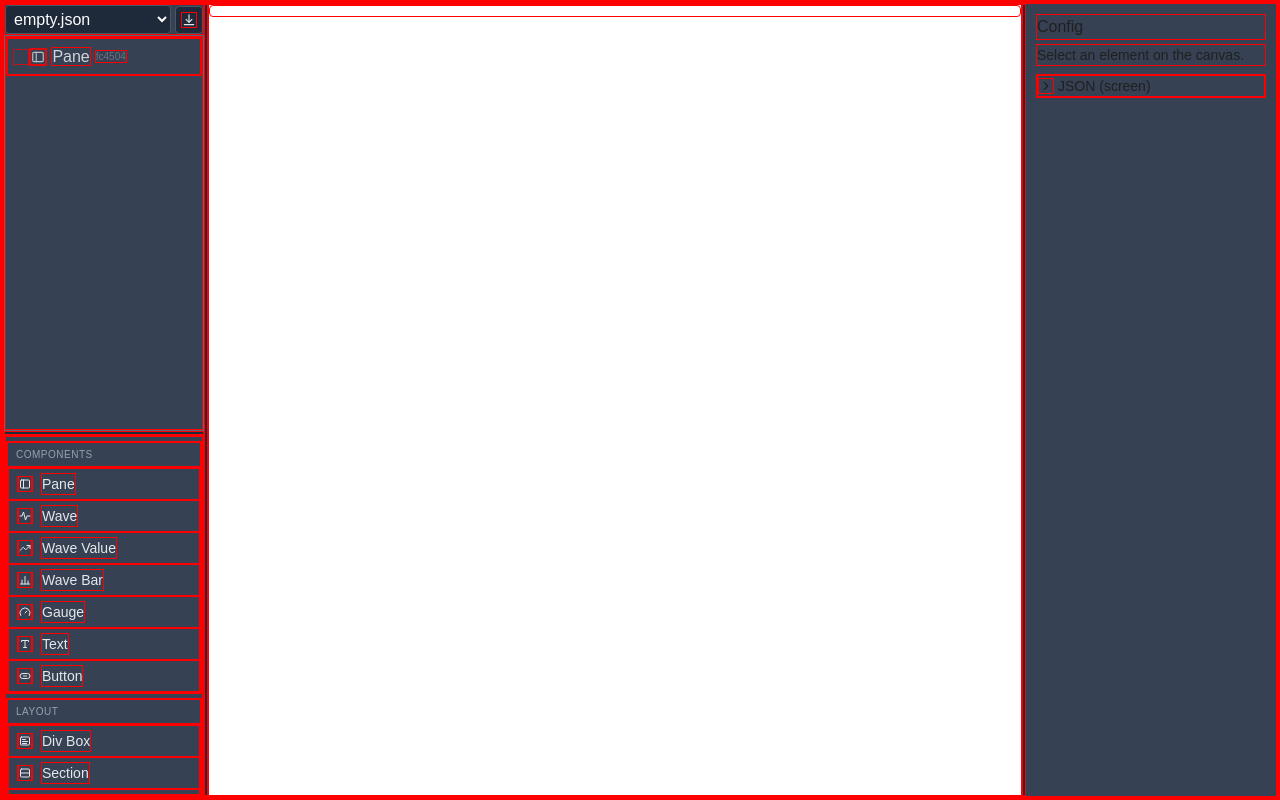
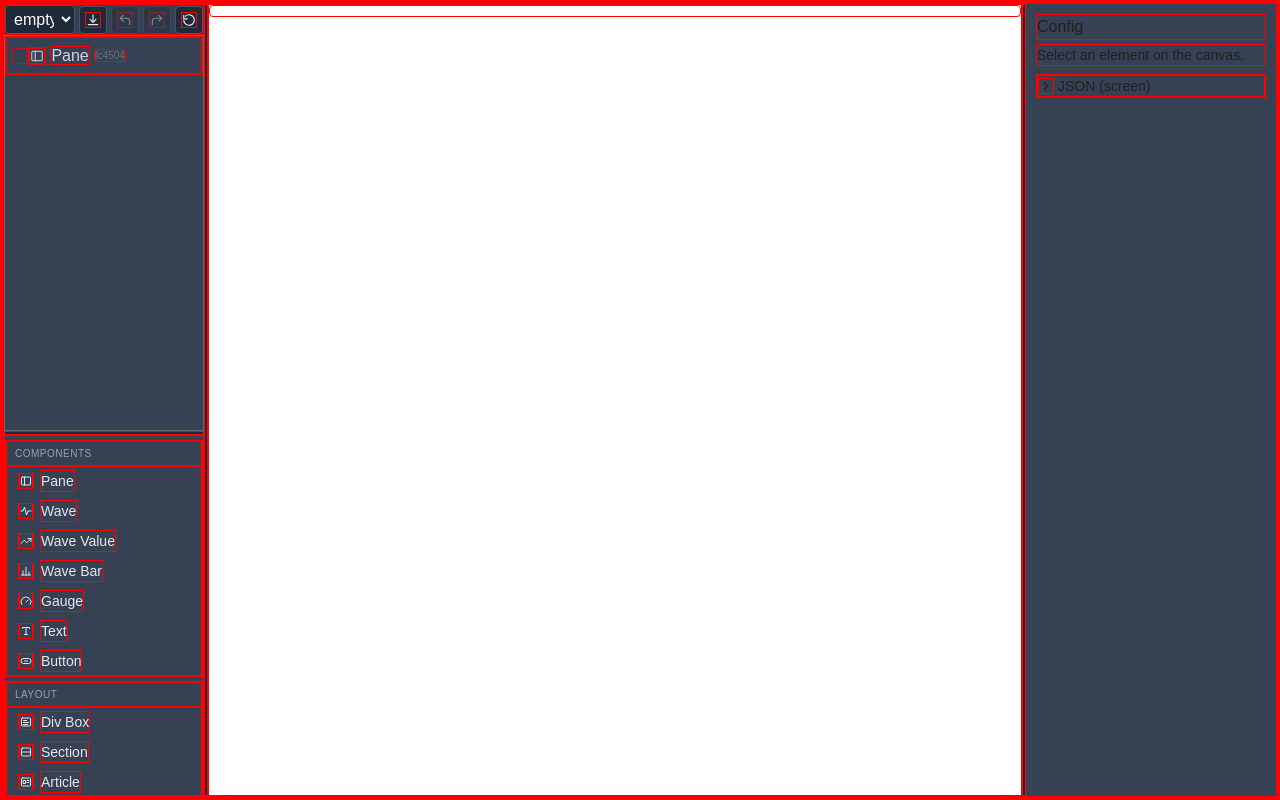
Before and after one commit to sonicdelay/mtcms, a React (Vite) app in the folder vp1/: page / in a window 1280 px wide. Built offline with nearby package versions, Linux system fonts and the light colour scheme.

Commit message:
fix: a lot

```diff
--- a/vp1/src/App.tsx
+++ b/vp1/src/App.tsx
@@ -4,7 +4,7 @@ import type { Node } from "./types";
 import renderNode from "./renderNode";
 import { renderEditable, useDragDrop } from "./editor/dragDrop";
 import { useWaveStore } from "./store";
-import Editor from "./components/editor/Editor";
+import Editor, { type EditorEvent } from "./components/editor/Editor";
 import Config from "./components/editor/Config";
 import SdSplitHandle, { HANDLE_WIDTH } from "./components/SdSplitHandle";
 import { useHistory } from "./editor/History";
@@ -205,8 +205,27 @@ const App = () => {
   const resizeConfig = (deltaX: number) =>
     setPanelWidths({ config: panels.config + deltaX });
 
-  const handleEditorEvents = (...args: unknown[]) => {
-    console.log("Editor event:", ...args);
+  const handleEditorEvent = (event: EditorEvent) => {
+    switch (event.type) {
+      case "layoutChange":
+        handleLayoutChange(event.payload);
+        break;
+      case "selectNode":
+        select(event.payload);
+        break;
+      case "moveNode":
+        moveNodeInTree(event.payload.dragId, event.payload.target);
+        break;
+      case "undo":
+        undo();
+        break;
+      case "redo":
+        redo();
+        break;
+      case "resetLayout":
+        resetLayout();
+        break;
+    }
   };
 
   return (
@@ -214,19 +233,13 @@ const App = () => {
       {edit && (
         <>
           <Editor
-            onEvent={handleEditorEvents}
+            onEvent={handleEditorEvent}
             selectedLayout={selectedLayout}
-            onLayoutChange={handleLayoutChange}
             style={{ width: panels.editor }}
             tree={tree}
             selectedId={selectedId}
-            onSelectNode={select}
-            onMoveNode={moveNodeInTree}
             canUndo={canUndo}
             canRedo={canRedo}
-            onUndo={undo}
-            onRedo={redo}
-            onResetLayout={resetLayout}
           />
           <SdSplitHandle
             label="Resize editor panel"
--- a/vp1/src/components/editor/Editor.tsx
+++ b/vp1/src/components/editor/Editor.tsx
@@ -1,4 +1,10 @@
-import { type CSSProperties, useEffect, useRef, useState } from "react";
+import {
+  type CSSProperties,
+  type ReactNode,
+  useEffect,
+  useRef,
+  useState,
+} from "react";
 import { layouts, loadLayouts } from "../../layoutTree";
 import type { Node } from "../../types";
 import { palette, paletteGroups } from "../../editor/registry";
@@ -9,34 +15,51 @@ import SdTree, {
   type TreeItemState,
 } from "../SdTree";
 import { isDroppable } from "../../editor/registry";
-import { sdButtonObject } from "../SdButton";
 import SdSplitHandle from "../SdSplitHandle";
 
 const DEFAULT_TREE_SHARE = 0.5;
 const MIN_TREE_SHARE = 0.15;
 
+/**
+ * Every interaction the Editor reports to its host, shaped like a
+ * `ComponentEvent`. The host switches on `type` to decide what to do.
+ */
+export type EditorEvent =
+  | { type: "layoutChange"; payload: string }
+  | { type: "selectNode"; payload: string | undefined }
+  | { type: "moveNode"; payload: { dragId: string; target: TreeDropTarget } }
+  | { type: "undo" | "redo" | "resetLayout" };
+
 interface EditorProps {
   selectedLayout: string;
-  onLayoutChange: (name: string) => void;
   style?: CSSProperties;
   tree?: Node | null;
   selectedId?: string;
-  onSelectNode?: (id: string | undefined) => void;
-  onMoveNode?: (dragId: string, target: TreeDropTarget) => void;
   canUndo: boolean;
   canRedo: boolean;
-  onUndo: () => void;
-  onRedo: () => void;
-  onResetLayout: () => void;
+  onEvent: (event: EditorEvent) => void;
 }
 
-const sendAction = (type: string, payload?: unknown) => {
-  globalThis.sd.dispatchAction({ type, payload });
-};
+interface IconButton {
+  key: string;
+  label: string;
+  Icon: () => ReactNode;
+  disabled?: boolean;
+  run: () => void;
+}
 
-const onButtonClicked = (action: { type: string; payload?: unknown }) => {
-  console.log("Action received:", action);
-};
+const panelClass =
+  "Editor bg-gray-700 border-none flex h-full min-h-0 flex-col";
+const toolbarClass = "flex shrink-0 items-center gap-1";
+const selectClass =
+  "min-w-0 flex-1 rounded border border-gray-600 bg-gray-800 p-1 text-white";
+const iconButtonClass =
+  "flex size-7 shrink-0 cursor-grab items-center justify-center rounded border border-gray-600 bg-gray-800 text-gray-200 hover:bg-gray-700 active:cursor-grabbing disabled:cursor-not-allowed disabled:opacity-40";
+const paletteItemClass =
+  "flex min-w-0 cursor-grab items-center gap-1.5 rounded border border-transparent px-1.5 py-0.5 text-left text-sm text-gray-200 hover:border-gray-600 hover:bg-gray-800 active:cursor-grabbing";
+const paletteClass = "flex flex-col gap-0.5 px-1";
+const groupTitleClass =
+  "px-2 py-1 text-[10px] uppercase tracking-wider text-gray-400";
 
 const labelOf = (item: TreeItem): string => {
   const type = typeof item.type === "string" ? item.type : undefined;
@@ -89,20 +112,13 @@ const IconExport = () => (
 
 const Editor = ({
   selectedLayout,
-  onLayoutChange,
   style,
   tree,
   selectedId,
-  onSelectNode,
-  onMoveNode,
   canUndo,
   canRedo,
-  onUndo,
-  onRedo,
-  onResetLayout,
+  onEvent,
 }: EditorProps) => {
-  const [handlerCount, setHandlerCount] = useState(0);
-  const [handlers, setHandlers] = useState(() => globalThis.sd.listHandlers());
   const [layoutNames, setLayoutNames] = useState<string[]>([]);
   const [treeShare, setTreeShare] = useState(DEFAULT_TREE_SHARE);
   const columnRef = useRef<HTMLDivElement>(null);
@@ -112,24 +128,12 @@ const Editor = ({
     if (!height) return;
     setTreeShare((prev) => {
       const next = prev + deltaY / height;
-      const clamped = Math.min(1 - MIN_TREE_SHARE, Math.max(MIN_TREE_SHARE, next));
+      const clamped = Math.min(
+        1 - MIN_TREE_SHARE,
+        Math.max(MIN_TREE_SHARE, next),
+      );
       return Math.abs(clamped - prev) < 0.001 ? prev : clamped;
     });
-  };
-
-  const refreshHandlers = () => {
-    setHandlerCount(globalThis.sd.getHandlerCount());
-    setHandlers(globalThis.sd.listHandlers());
-  };
-
-  const addHandler = () => {
-    refreshHandlers();
-    globalThis.sd.addHandler("logger", "button_click", onButtonClicked);
-  };
-
-  const removeHandler = () => {
-    refreshHandlers();
-    globalThis.sd.removeHandler();
   };
 
   const exportModel = () => {
@@ -147,111 +151,88 @@ const Editor = ({
     URL.revokeObjectURL(url);
   };
 
+  const iconButtons: IconButton[] = [
+    {
+      key: "export",
+      label: `Export ${selectedLayout || "layout"} as JSON`,
+      Icon: IconExport,
+      disabled: !tree,
+      run: exportModel,
+    },
+    {
+      key: "undo",
+      label: "Undo",
+      Icon: IconUndo,
+      disabled: !canUndo,
+      run: () => onEvent({ type: "undo" }),
+    },
+    {
+      key: "redo",
+      label: "Redo",
+      Icon: IconRedo,
+      disabled: !canRedo,
+      run: () => onEvent({ type: "redo" }),
+    },
+    {
+      key: "reset",
+      label: "Reset layout",
+      Icon: IconReset,
+      run: () => onEvent({ type: "resetLayout" }),
+    },
+  ];
+
   useEffect(() => {
-    globalThis.sd.resetHandlerState();
-    refreshHandlers();
     loadLayouts().then(() => setLayoutNames(Object.keys(layouts)));
   }, []);
 
   return (
-    <div
-      ref={columnRef}
-      className="Editor bg-gray-700 border-none flex h-full min-h-0 flex-col"
-      style={style}
-    >
-      <div className="flex shrink-0 items-center gap-1">
+    <div ref={columnRef} className={panelClass} style={style}>
+      <div className={toolbarClass}>
         <select
-          className="min-w-0 flex-1 rounded border border-gray-600 bg-gray-800 p-1 text-white"
+          className={selectClass}
           value={selectedLayout}
-          onChange={(event) => onLayoutChange(event.target.value)}
+          onChange={(event) =>
+            onEvent({ type: "layoutChange", payload: event.target.value })}
         >
           {layoutNames.map((name) => (
             <option key={name} value={name}>{name}</option>
           ))}
         </select>
+        {iconButtons.map(({ key, label, Icon, disabled, run }) => (
           <button
+            key={key}
             type="button"
-          onClick={exportModel}
-          disabled={!tree}
-          aria-label="Export model"
-          title={`Export ${selectedLayout || "layout"} as JSON`}
-          className="flex h-7 w-7 shrink-0 items-center justify-center rounded border border-gray-600 bg-gray-800 p-1 text-gray-200 disabled:cursor-not-allowed disabled:opacity-50"
+            onClick={run}
+            disabled={disabled}
+            title={label}
+            aria-label={label}
+            className={iconButtonClass}
           >
-          <IconExport />
+            <Icon />
           </button>
-        {
-          /* <h3>Editor (F8)</h3>
-        <button onClick={() => sendAction("button_click", "Button clicked!")}>
-          Clicked
-        </button>
-        <button onClick={() => sendAction("button_click", "Button fired!")}>
-          Fired
-        </button>
-        <img
-          src={sdButtonObject.image}
-          alt={sdButtonObject.name}
-          title={sdButtonObject.tooltip}
-        />
-
-        <button onClick={addHandler}>+ Handler</button>
-        <button onClick={removeHandler}>- Handler</button>
-        <p>Active handlers: {handlerCount}</p>
-        <ul className="max-h-20 overflow-auto">
-          {handlers.map((h) => (
-            <li key={`${h.name}-${h.type}`}>{h.name}: {h.type}</li>
         ))}
-        </ul>
-        <div className="flex items-start justify-end gap-1 pt-1">
-          <button
-            type="button"
-            onClick={onUndo}
-            disabled={!canUndo}
-            aria-label="Undo"
-            title="Undo"
-            className="flex h-7 w-7 items-center justify-center rounded border border-gray-600 bg-gray-800 p-1 text-gray-200 disabled:cursor-not-allowed disabled:opacity-50"
-          >
-            <IconUndo />
-          </button>
-          <button
-            type="button"
-            onClick={onRedo}
-            disabled={!canRedo}
-            aria-label="Redo"
-            title="Redo"
-            className="flex h-7 w-7 items-center justify-center rounded border border-gray-600 bg-gray-800 p-1 text-gray-200 disabled:cursor-not-allowed disabled:opacity-50"
-          >
-            <IconRedo />
-          </button>
-          <button
-            type="button"
-            onClick={onResetLayout}
-            aria-label="Reset layout"
-            title="Reset layout"
-            className="flex h-7 w-7 items-center justify-center rounded border border-gray-600 bg-gray-800 p-1 text-gray-200"
-          >
-            <IconReset />
-          </button>
-        </div> */
-        }
       </div>
 
-      <div className="flex min-h-0 flex-col overflow-hidden border-t border-white/20"
+      <div
+        className="flex min-h-0 flex-1 flex-col overflow-auto border-t border-white/20"
         style={{ flexBasis: `${treeShare * 100}%`, flexGrow: 0, flexShrink: 0 }}
       >
-        {/* <label className="block text-sm bg-gray-700">Layout Tree</label> */}
-        <div className="min-h-0 flex-1 overflow-auto">
         {tree
           ? (
             <SdTree
               data={tree}
               selectedId={selectedId}
               onSelect={(item) =>
-                  onSelectNode?.(
-                    typeof item.id === "string" ? item.id : undefined,
-                  )}
+                onEvent({
+                  type: "selectNode",
+                  payload: typeof item.id === "string" ? item.id : undefined,
+                })}
               onMove={(dragKey, target) => {
                 if (dragKey !== target.parentKey) {
-                    onMoveNode?.(dragKey, target);
+                  onEvent({
+                    type: "moveNode",
+                    payload: { dragId: dragKey, target },
+                  });
                 }
               }}
               canDropInside={(item) =>
@@ -280,7 +261,7 @@ const Editor = ({
           )
           : <p className="text-sm">Loading layouts...</p>}
       </div>
-      </div>
+
       <SdSplitHandle
         label="Resize tree and component list"
         sign={1}
@@ -288,38 +269,37 @@ const Editor = ({
         onResize={resizeTree}
         onReset={() => setTreeShare(DEFAULT_TREE_SHARE)}
       />
-      <div className="flex min-h-0 flex-1 flex-col overflow-hidden">
+
       <div className="min-h-0 flex-1 overflow-auto py-1">
         {paletteGroups.map((group) => (
           <div key={group.id} className="mb-1">
-              <h4 className="px-2 py-1 text-[10px] uppercase tracking-wider text-gray-400">
-                {group.title}
-              </h4>
-              <ul>
+            <h4 className={groupTitleClass}>{group.title}</h4>
+            <div className={paletteClass}>
               {group.items.map((item) => {
                 const ItemIcon = icons[item.icon];
                 return (
-                    <li
+                  <button
                     key={item.type}
+                    type="button"
                     draggable
-                      title={item.type}
+                    title={item.title}
+                    aria-label={item.title}
                     onDragStart={(e) => {
                       e.dataTransfer.setData("component-type", item.type);
                       e.dataTransfer.effectAllowed = "copy";
                     }}
-                      className="flex cursor-grab items-center gap-2 px-2 py-1 text-sm text-gray-200 hover:bg-gray-800"
+                    className={paletteItemClass}
                   >
                     <span className="flex size-4 shrink-0 items-center justify-center">
                       <ItemIcon />
                     </span>
                     <span className="truncate">{item.title}</span>
-                    </li>
+                  </button>
                 );
               })}
-              </ul>
+            </div>
           </div>
         ))}
-        </div>
       </div>
     </div>
   );
```
Also changed, not shown: 1 other file (tests, documents, lock files or other folders). Lines whose indentation alone changed are shown as unchanged.
